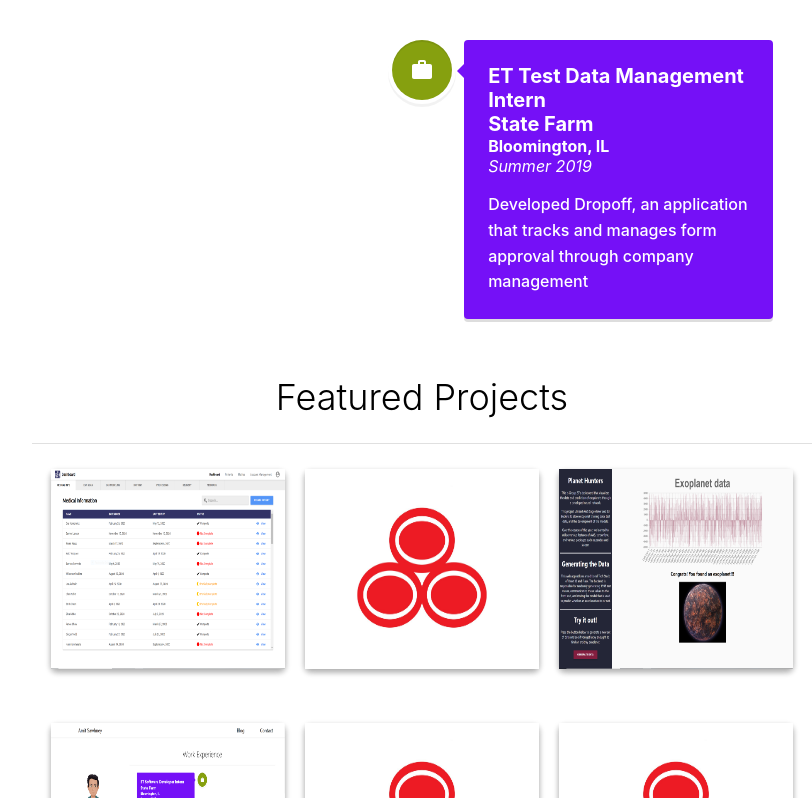
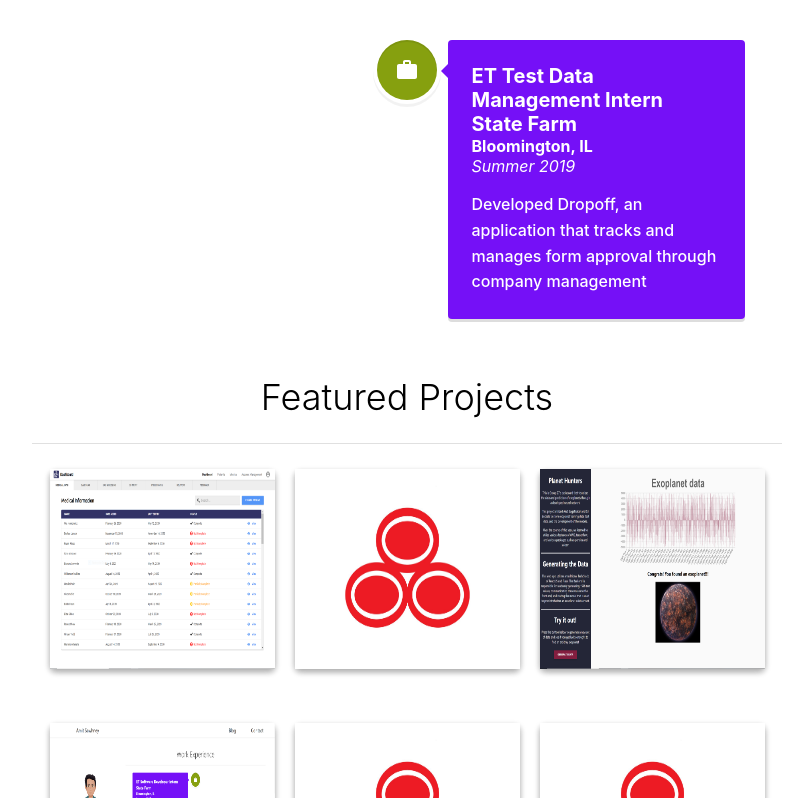
Before and after one commit to amit-sawhney/personal-website, a React (Create React App) app: page / in a window 1280 px wide. Shown: the part 1660-2458 px from the top of the page, without its empty margins (468-1280 px from the left). Built offline with nearby package versions, Linux system fonts and the light colour scheme.

Commit message:
added a margin right for space

```diff
--- a/src/Components/Home/Home.scss
+++ b/src/Components/Home/Home.scss
@@ -53,6 +53,7 @@
 
     .content {
         margin-left: $drawerWidth;
+        margin-right: $rightShift;
         .content-section {
             background-color: white;
             padding: 15px;
```
